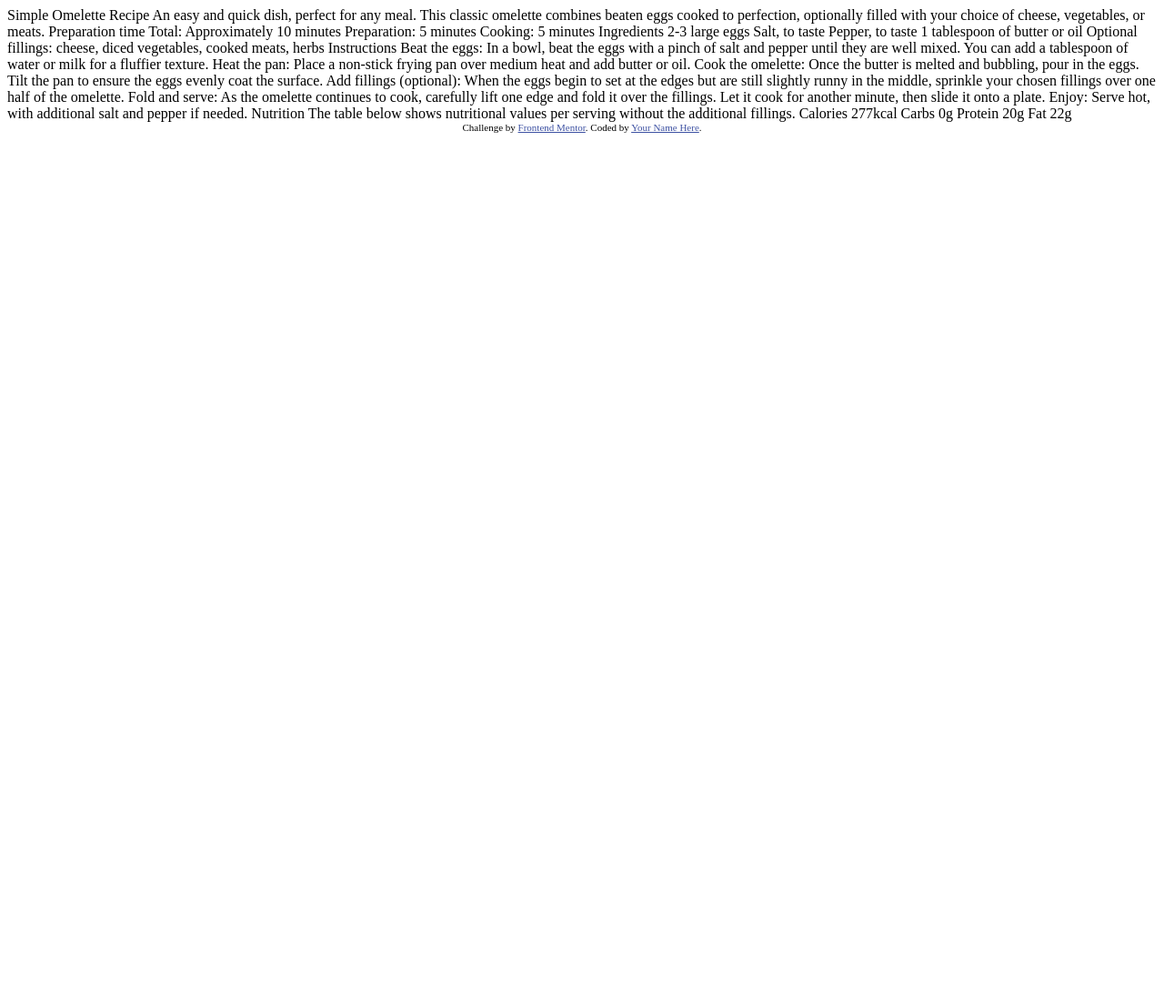
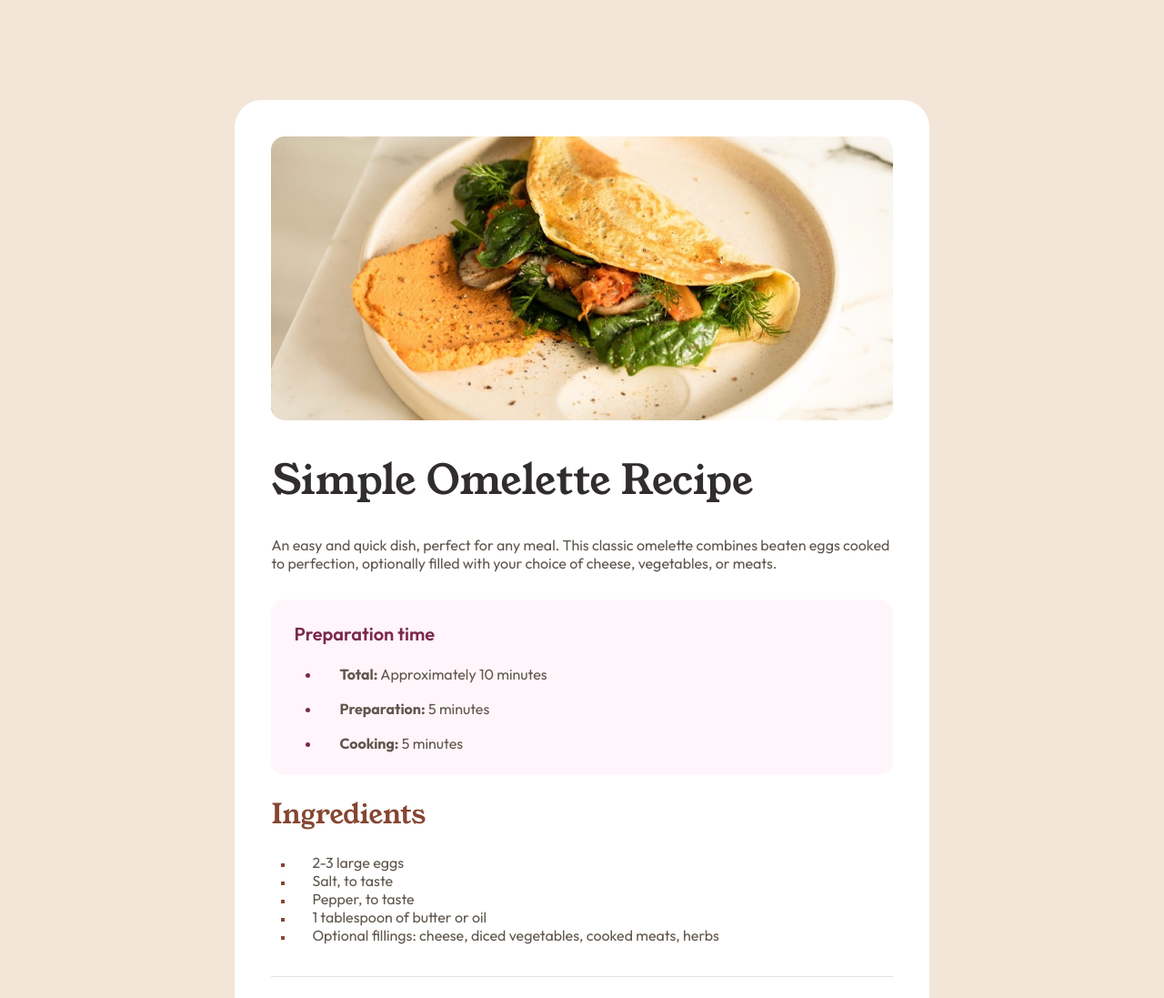
Before and after one commit to Lajuro/challenge-frontendmentor-recipe-page, a plain HTML site: page index.html in a window 1280 px wide. Shown: the top 1097 px of the page at 91% size. Before the commit the page ends 800 px from the top, so only its background shows below. Drawn offline with Linux system fonts and the light colour scheme.

Commit message:
feat: adicionado as configurações para seguir o exemplo do layout do desafio, mas ainda faltam alguns ajustes

```diff
--- a/index.html
+++ b/index.html
@@ -1,77 +1,101 @@
 <!DOCTYPE html>
 <html lang="en">
+
 <head>
   <meta charset="UTF-8">
-  <meta name="viewport" content="width=device-width, initial-scale=1.0"> <!-- displays site properly based on user's device -->
+  <meta name="viewport" content="width=device-width, initial-scale=1.0">
+  <!-- displays site properly based on user's device -->
 
   <link rel="icon" type="image/png" sizes="32x32" href="./assets/images/favicon-32x32.png">
 
   <title>Frontend Mentor | Recipe page</title>
 
-  <!-- Feel free to remove these styles or customise in your own stylesheet 👍 -->
-  <style>
-    .attribution { font-size: 11px; text-align: center; }
-    .attribution a { color: hsl(228, 45%, 44%); }
-  </style>
+  <link rel="preconnect" href="https://fonts.googleapis.com">
+  <link rel="preconnect" href="https://fonts.gstatic.com" crossorigin>
+  <link href="https://fonts.googleapis.com/css2?family=Outfit:wght@100..900&family=Young+Serif&display=swap"
+    rel="stylesheet">
+  <link rel="stylesheet" href="static/style.css">
 </head>
+
 <body>
 
-  Simple Omelette Recipe
+  <article class="recipe-details">
+    <img src="assets/images/image-omelette.jpeg"
+      alt="On a plain white plate, a folded omelet, cut into neat triangles, reveals a vibrant green interior of fresh spinach nestled amidst the golden texture of cooked eggs. Atop this culinary masterpiece, a creamy layer of hummus blankets the surface, adding a touch of beige hue and a bold flavor profile. The harmonious blend of colors and textures creates an enticing visual, beckoning one to indulge in a nutritious and flavorful meal. A wisp of steam delicately rises from the omelet, hinting at its recent removal from the heat, preserving both warmth and succulence. The dish's simplicity, with the omelet and hummus as the sole protagonists, highlights the freshness of the ingredients and the finesse of their preparation.">
+    <h1>Simple Omelette Recipe</h1>
 
-  An easy and quick dish, perfect for any meal. This classic omelette combines beaten eggs cooked
-  to perfection, optionally filled with your choice of cheese, vegetables, or meats.
+    <p class="recipe-description">An easy and quick dish, perfect for any meal. This classic omelette combines beaten
+      eggs cooked
+      to perfection, optionally filled with your choice of cheese, vegetables, or meats.</p>
 
-  Preparation time
+    <div class="admonition">
+      <strong>Preparation time</strong>
 
-  Total: Approximately 10 minutes
-  Preparation: 5 minutes
-  Cooking: 5 minutes
+      <ul>
+        <li><b>Total:</b> Approximately 10 minutes</li>
+        <li><b>Preparation:</b> 5 minutes</li>
+        <li><b>Cooking:</b> 5 minutes</li>
+      </ul>
+    </div>
 
-  Ingredients
+    <h2>Ingredients</h2>
 
-  2-3 large eggs
-  Salt, to taste
-  Pepper, to taste
-  1 tablespoon of butter or oil
-  Optional fillings: cheese, diced vegetables, cooked meats, herbs
+    <ul class="recipe-list">
+      <li>2-3 large eggs</li>
+      <li>Salt, to taste</li>
+      <li>Pepper, to taste</li>
+      <li>1 tablespoon of butter or oil</li>
+      <li>Optional fillings: cheese, diced vegetables, cooked meats, herbs</li>
+    </ul>
 
-  Instructions
+    <hr />
 
-  Beat the eggs: In a bowl, beat the eggs with a pinch of salt and pepper until they are well mixed.
-  You can add a tablespoon of water or milk for a fluffier texture.
+    <h2>Instructions</h2>
 
-  Heat the pan: Place a non-stick frying pan over medium heat and add butter or oil.
+    <ol class="recipe-list">
+      <li><b>Beat the eggs:</b> In a bowl, beat the eggs with a pinch of salt and pepper until they are well mixed.
+        You can add a tablespoon of water or milk for a fluffier texture.</li>
 
-  Cook the omelette: Once the butter is melted and bubbling, pour in the eggs. Tilt the pan to ensure
-  the eggs evenly coat the surface.
+      <li><b>Heat the pan:</b> Place a non-stick frying pan over medium heat and add butter or oil.</li>
 
-  Add fillings (optional): When the eggs begin to set at the edges but are still slightly runny in the
-  middle, sprinkle your chosen fillings over one half of the omelette.
+      <li><b>Cook the omelette:</b> Once the butter is melted and bubbling, pour in the eggs. Tilt the pan to ensure
+        the eggs evenly coat the surface.</li>
 
-  Fold and serve: As the omelette continues to cook, carefully lift one edge and fold it over the
-  fillings. Let it cook for another minute, then slide it onto a plate.
+      <li><b>Add fillings (optional):</b> When the eggs begin to set at the edges but are still slightly runny in the
+        middle, sprinkle your chosen fillings over one half of the omelette.</li>
 
-  Enjoy: Serve hot, with additional salt and pepper if needed.
+      <li><b>Fold and serve:</b> As the omelette continues to cook, carefully lift one edge and fold it over the
+        fillings. Let it cook for another minute, then slide it onto a plate.</li>
 
-  Nutrition
+      <li><b>Enjoy:</b> Serve hot, with additional salt and pepper if needed.</li>
+    </ol>
 
-  The table below shows nutritional values per serving without the additional fillings.
+    <hr />
 
-  Calories
-  277kcal
+    <h2>Nutrition</h2>
 
-  Carbs
-  0g
+    <p>The table below shows nutritional values per serving without the additional fillings.</p>
 
-  Protein
-  20g
+    <table>
+      <tr>
+        <th>Calories</th>
+        <td>277kcal</td>
+      </tr>
+      <tr>
+        <th>Carbs</th>
+        <td>0g</td>
+      </tr>
+      <tr>
+        <th>Protein</th>
+        <td>20g</td>
+      </tr>
+      <tr>
+        <th>Fat</th>
+        <td>22g</td>
+      </tr>
+    </table>
 
-  Fat
-  22g
+  </article>
+</body>
 
-  <div class="attribution">
-    Challenge by <a href="https://www.frontendmentor.io?ref=challenge" target="_blank">Frontend Mentor</a>.
-    Coded by <a href="#">Your Name Here</a>.
-  </div>
-</body>
 </html>
--- /dev/null
+++ b/static/style.css
@@ -0,0 +1,163 @@
+:root {
+  /* Primary */
+  --nutmeg-color: hsl(14, 45%, 36%);
+  --dark-raspberry-color: hsl(332, 51%, 32%);
+
+  /* Neutral */
+  --white-color: hsl(0, 0%, 100%);
+  --rose-white-color: hsl(330, 100%, 98%);
+  --eggshell-color: hsl(30, 54%, 90%);
+  --light-grey-color: hsl(30, 18%, 87%);
+  --wenge-brown-color: hsl(30, 10%, 34%);
+  --dark-charcoal-color: hsl(24, 5%, 18%);
+  --grey-color: hsl(0, 0%, 89%);
+}
+
+/* Reset */
+
+* {
+  margin: 0;
+  padding: 0;
+  box-sizing: border-box;
+}
+
+/* Tags HTML */
+
+html {
+  font-size: 62.5%;
+  background-color: var(--eggshell-color);
+}
+
+body {
+  font-size: 1.6rem;
+  font-family: "Outfit", sans-serif;
+
+  display: flex;
+  justify-content: center;
+  align-items: center;
+  margin: 11rem 0;
+
+  color: var(--wenge-brown-color);
+}
+
+h1,
+h2,
+h3,
+h4,
+h5,
+h6 {
+  font-family: "Young Serif", serif;
+}
+
+h1 {
+  font-size: 4.5rem;
+  font-weight: normal;
+  color: var(--dark-charcoal-color);
+}
+
+h2 {
+  margin: 2.2rem 0;
+  color: var(--nutmeg-color);
+  font-weight: normal;
+  font-size: 3rem;
+}
+
+p {
+  margin-bottom: 3rem;
+}
+
+.recipe-details img,
+.admonition {
+  border-radius: 1.5rem;
+}
+
+.recipe-details {
+  max-width: 763.2px;
+  background-color: var(--white-color);
+  padding: 4rem;
+
+  border-radius: 3rem;
+}
+
+.recipe-details img {
+  width: 100%;
+}
+
+.recipe-details h1 {
+  margin: 3rem 0;
+}
+
+.recipe-details .recipe-list {
+  margin-left: 2.5rem;
+}
+
+.recipe-details .recipe-list li {
+  padding-left: 2rem;
+}
+
+.recipe-details ul.recipe-list li {
+  list-style-type: square;
+}
+
+.recipe-details ol.recipe-list li::marker {
+  font-size: 1.6rem;
+  font-weight: 600;
+}
+
+.recipe-details .recipe-list li::marker {
+  color: var(--nutmeg-color);
+  font-size: 1.1rem;
+}
+
+.recipe-details hr {
+  margin: 3.5rem 0;
+  border: none;
+  border-bottom: 1px solid var(--grey-color);
+}
+
+
+.admonition {
+  background-color: var(--rose-white-color);
+  padding: 2.5rem;
+  margin-bottom: 2.2rem;
+}
+
+.admonition strong {
+  margin-top: 0;
+  font-family: "Outfit", sans-serif;
+  font-size: 2rem;
+  font-weight: 600;
+  color: var(--dark-raspberry-color);
+  margin-bottom: 2.2rem;
+  display: block;
+}
+
+.admonition li {
+  margin-top: 1.8rem;
+  padding-left: 2rem;
+}
+
+.admonition li::marker {
+  color: var(--dark-raspberry-color);
+}
+
+
+.admonition ul {
+  margin-left: 3rem;
+}
+
+table {
+  width: 100%;
+  border-collapse: collapse;
+  text-align: left;
+}
+
+table tr {
+  border-bottom: 1px solid grey;
+}
+
+table td,
+table th {
+  padding: 1rem;
+  padding-left: 2rem;
+}
```
